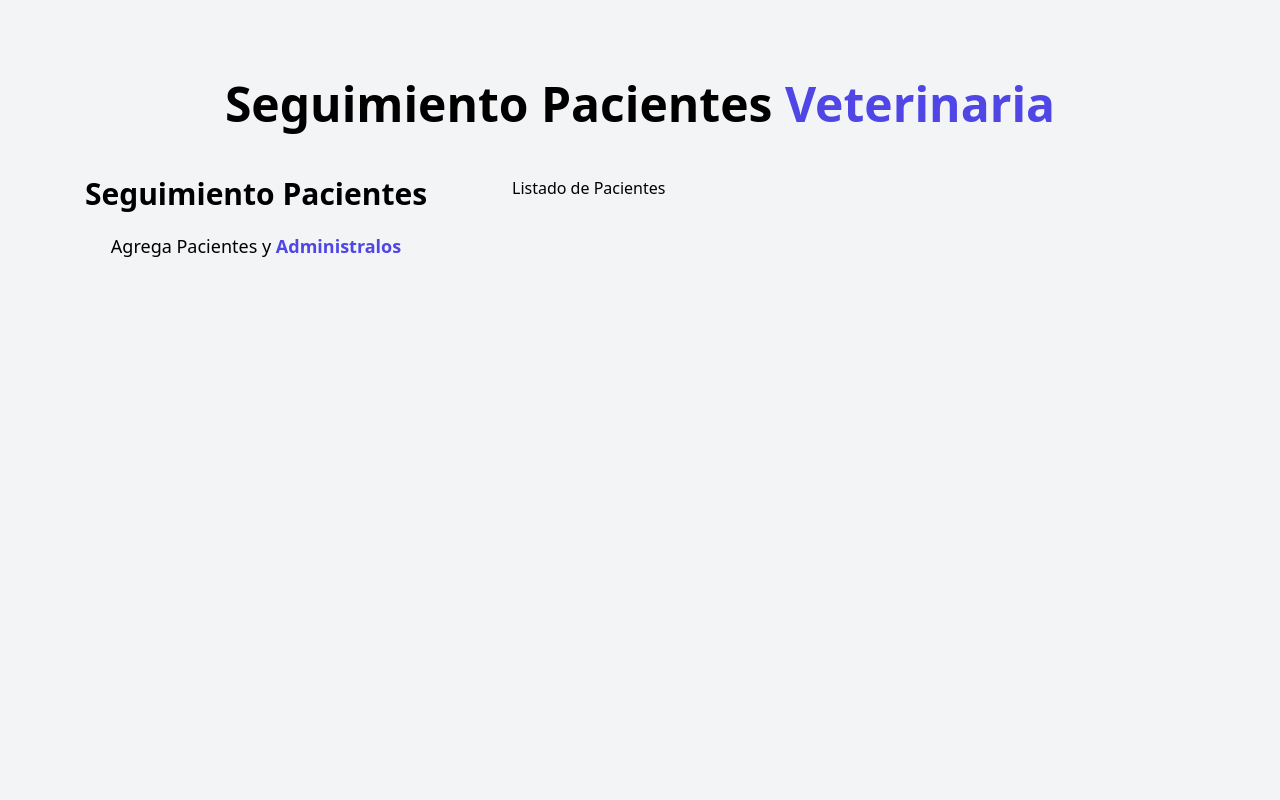
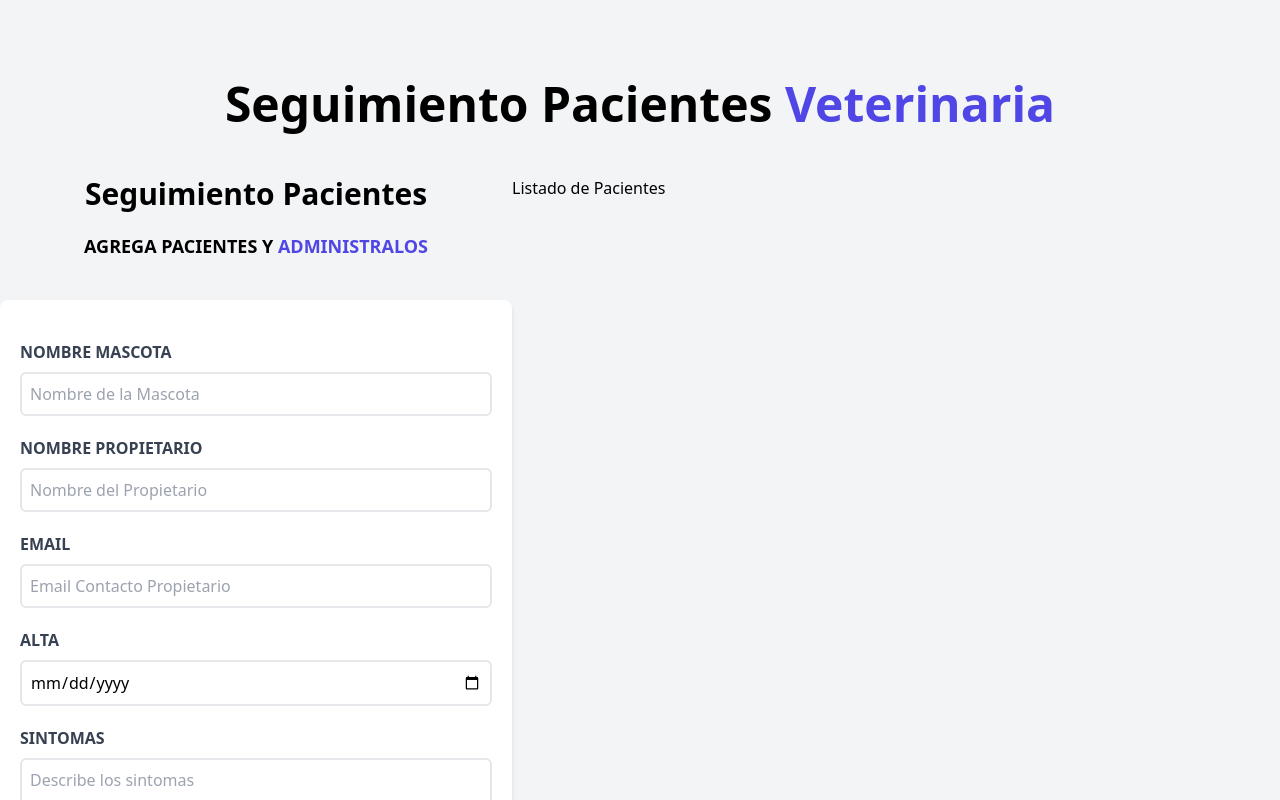
Before and after one commit to xandro2021/proyectoReact01, a React (Vite) app: page / in a window 1280 px wide. Shown: the top 800 px of the page. Built offline with nearby package versions, Linux system fonts and the light colour scheme.

Commit message:
Crear y dar estilos a formulario

```diff
--- a/src/components/Formulario.jsx
+++ b/src/components/Formulario.jsx
@@ -4,12 +4,80 @@
     <div className="md:w-1/2 lg:w-2/5">
       <h2 className="font-black text-3xl text-center">Seguimiento Pacientes</h2>
 
-      <p className="text-lg mt-5 text-center">
+      <p className="text-lg mt-5 text-center mb-10 text-gray=700 uppercase font-bold">
         Agrega Pacientes y {''}
         <span className="text-indigo-600 font-bold">Administralos</span>
       </p>
 
-      <form>
+      <form className="bg-white shadow-md rounded-lg py-10 px-5 mb-10">
+        <div className="mb-5">
+          <label htmlFor="mascota" className="block text-gray-700 uppercase font-bold">
+            Nombre Mascota
+          </label>
+
+          <input
+            id="mascota"
+            type="text"
+            placeholder="Nombre de la Mascota"
+            className="border-2 w-full p-2 mt-2 placeholder-gray-400 rounded-md"
+          />
+        </div>
+
+        <div className="mb-5">
+          <label htmlFor="propietario" className="block text-gray-700 uppercase font-bold">
+            Nombre Propietario
+          </label>
+
+          <input
+            id="propietario"
+            type="text"
+            placeholder="Nombre del Propietario"
+            className="border-2 w-full p-2 mt-2 placeholder-gray-400 rounded-md"
+          />
+        </div>
+
+        <div className="mb-5">
+          <label htmlFor="email" className="block text-gray-700 uppercase font-bold">
+            Email
+          </label>
+
+          <input
+            id="email"
+            type="email"
+            placeholder="Email Contacto Propietario"
+            className="border-2 w-full p-2 mt-2 placeholder-gray-400 rounded-md"
+          />
+        </div>
+
+        <div className="mb-5">
+          <label htmlFor="alta" className="block text-gray-700 uppercase font-bold">
+            Alta
+          </label>
+
+          <input
+            id="alta"
+            type="date"
+            className="border-2 w-full p-2 mt-2 placeholder-gray-400 rounded-md"
+          />
+        </div>
+
+        <div className="mb-5">
+          <label htmlFor="sintomas" className="block text-gray-700 uppercase font-bold">
+            Sintomas
+          </label>
+
+          <textarea
+            id="sintomas"
+            className="border-2 w-full p-2 mt-2 placeholder-gray-400 rounded-md"
+            placeholder="Describe los sintomas"
+          />
+        </div>
+
+        <input
+          type="submit"
+          className="bg-indigo-600 w-full p-3 text-white uppercase font-bold hover:bg-indigo-700 cursor-pointer transition-all"
+          value="Agregar Paciente"
+        />
 
       </form>
     </div>
```
